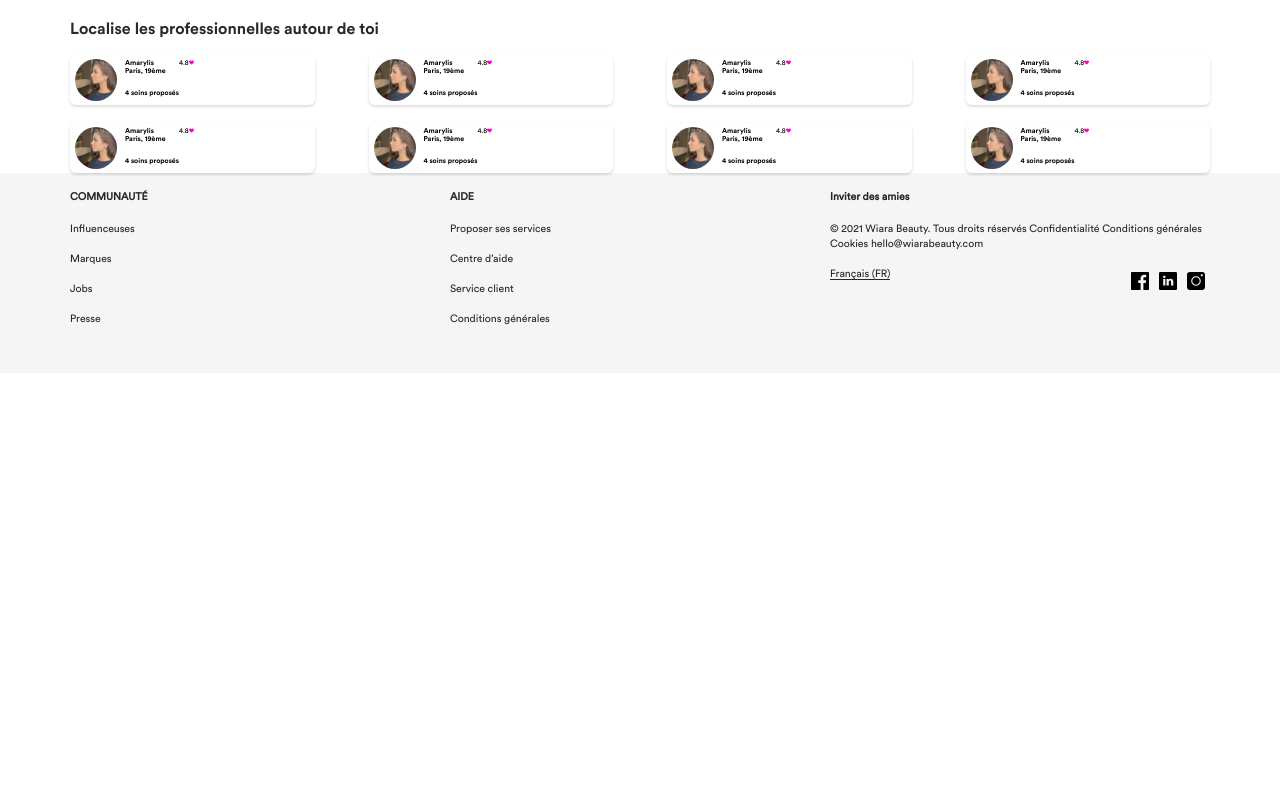
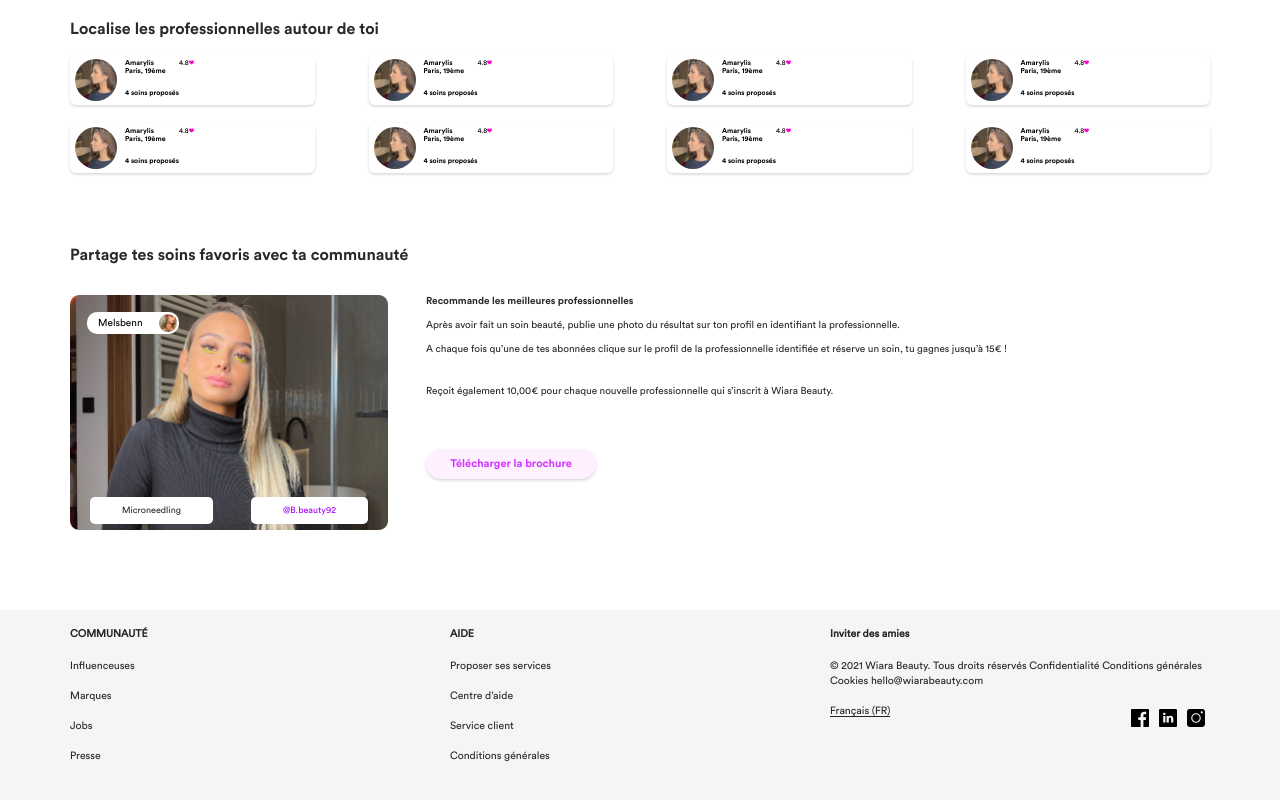
Before and after one commit to VovaPoghosyan/Decouvre, a plain HTML site: page index.html in a window 1280 px wide. Shown: the part 508-1308 px from the top of the page. Before the commit the page ends 881 px from the top, so only its background shows below. Drawn offline with nearby package versions, Linux system fonts and the light colour scheme; files that its build step writes are made by us from their sources.

Commit message:
last sections

```diff
--- a/index.html
+++ b/index.html
@@ -69,7 +69,7 @@
             <div class="container">
                 <div class="favorites-section-container">
                     <div class="title--see-all d_flex j_cnt__between">
-                        <h1 class="section-title">Découvre les soins beauté de tes influenceuses préférées</h1>
+                        <h2 class="section-title">Découvre les soins beauté de tes influenceuses préférées</h2>
                         <p class="see-all">Voir toutes les influençeuses</p>
                     </div>
                     <div class="favorites-list d_flex f_wrap">
@@ -165,7 +165,7 @@
         <section class="professionals-section">
             <div class="container">
                 <div class="professionals-section-container">
-                    <h1 class="section-title">Localise les professionnelles autour de toi</h1>
+                    <h2 class="section-title">Localise les professionnelles autour de toi</h2>
                 </div>
                 <div class="professionals-list d_flex f_wrap">
                     <div class="professional-block">
@@ -627,9 +627,46 @@
                 </div>
             </div>
         </section>
-
         <!-- ----------------- SECTION-PROFESSIONALS-HTML-END ----------------- -->
-
+        <!-- ----------------- SECTION-SHARE-TREATMENTS-HTML-START ----------------- -->
+        <section class="share-treatments-section">
+            <div class="container">
+                <div class="share-treatments-section-container">
+                    <h2 class="section-title">Partage tes soins favoris avec ta communauté</h2>
+                    <div class="share-treatments-photo--descr d_flex">
+                        <div class="share-treatments-photo-block">
+                            <div class="share-treatments-photo">
+                                <img src="./assets/images/melsbenn.png" alt="Melsbenn">
+                            </div>
+                            <div class="name-block d_flex a_items__center j_cnt__between">
+                                <p>Melsbenn</p>
+                                <img src="./assets/images/melsbenn-small.png" alt="melsbenn">
+                            </div>
+                            <div class="image-content procedure-name d_flex a_items__center j_cnt__center">
+                                <p>Microneedling</p>
+                            </div>
+                            <div class="image-content username d_flex a_items__center j_cnt__center">
+                                <p>@B.beauty92</p>
+                            </div>
+                        </div>
+                        <div class="share-treatments-descr">
+                            <h4>Recommande les meilleures professionnelles</h4>
+                            <p> Après avoir fait un soin beauté, publie une photo du résultat sur ton profil en
+                                identifiant la professionnelle.
+                            </p>
+                            <p> A chaque fois qu’une de tes abonnées clique sur le profil de la professionnelle
+                                identifiée et réserve un soin, tu gagnes jusqu’à 15€ !
+                            </p>
+                            <p class="money"> Reçoit également 10,00€ pour chaque nouvelle professionnelle qui s’inscrit à Wiara
+                                Beauty.
+                            </p>
+                            <a href="#" class="download-brochure d_flex a_items__center j_cnt__center">Télécharger la brochure</a>
+                        </div>
+                    </div>
+                </div>
+            </div>
+        </section>
+        <!-- ----------------- SECTION-SHARE-TREATMENTS-HTML-END ----------------- -->
     </main>
     <!-- ----------------- MAIN-HTML-END ----------------- -->
 
--- a/style.scss
+++ b/style.scss
@@ -30,10 +30,9 @@ header {
         }
         .connection {
             .connection-block {
-                // @include wh(97px, 30px);
                 border-radius: 15px;
                 background-color: #f9edff;
-                padding: 3px 4px 0 10px;
+                padding: 3px 4px 3px 10px;
                 p {
                     @include font(11px, normal, "CircularStd");
                     padding-right: 4px;
@@ -182,6 +181,92 @@ header {
 
 // SECTION-PROFESSIONALS-END
 
+.share-treatments-section {
+    padding-top: 73px;
+    padding-bottom: 80px;
+
+    .share-treatments-photo--descr {
+        padding-top: 30px;
+
+        .share-treatments-photo-block {
+            position: relative;
+
+            .share-treatments-photo {
+                @include wh(318px, 235px);
+
+                img {
+                    @include wh100;
+                }
+            }
+
+            .name-block {
+                @include wh(92px, 22px);
+                background-color: #ffffff;
+                border-radius: 10px;
+                padding: 2px 2px 2px 11px;
+                position: absolute;
+                top: 17px;
+                left: 17px;
+
+                p {
+                    @include font(10px, normal, "CircularStd");
+                }
+            }
+
+            .image-content {
+                min-width: 62px;
+                height: 27px;
+                background-color: #ffffff;
+                position: absolute;
+                border-radius: 5px;
+                bottom: 6px;
+                padding: 8px 32px;
+                @include font(9px, normal, "CircularStd");
+            }
+
+            .procedure-name {
+                left: 20px;
+                color: $mainColor;
+            }
+
+            .username {
+                right: 20px;
+                color: #a700ff;
+            }
+        }
+
+        .share-treatments-descr {
+            color: $mainColor;
+            @include font(10px, normal, "CircularStd");
+            padding-left: 38px;
+
+            h4 {
+                @include font(10px, bold, "CircularStd-Bold");
+                padding-bottom: 12px;
+            }
+
+            p {
+                padding-bottom: 12px;
+            }
+
+            p.money {
+                padding-top: 18px;
+            }
+
+            .download-brochure {
+                color: #d136ff;
+                @include font(11px, bold, "CircularStd-Bold");
+                @include wh(170px, 30px);
+                box-shadow: 0 1.5px 3px 0 rgba(0, 0, 0, 0.16);
+                background-color: #fff0ff;
+                border-radius: 50px;
+                text-align: center;
+                margin-top: 40px;
+            }
+        }
+    }
+}
+
 // FOOTER-STYLE-START
 footer {
     background-color: #f5f5f5;
```
Also changed, not shown: assets/images/melsbenn-small.png (added), assets/images/melsbenn.png (added).
